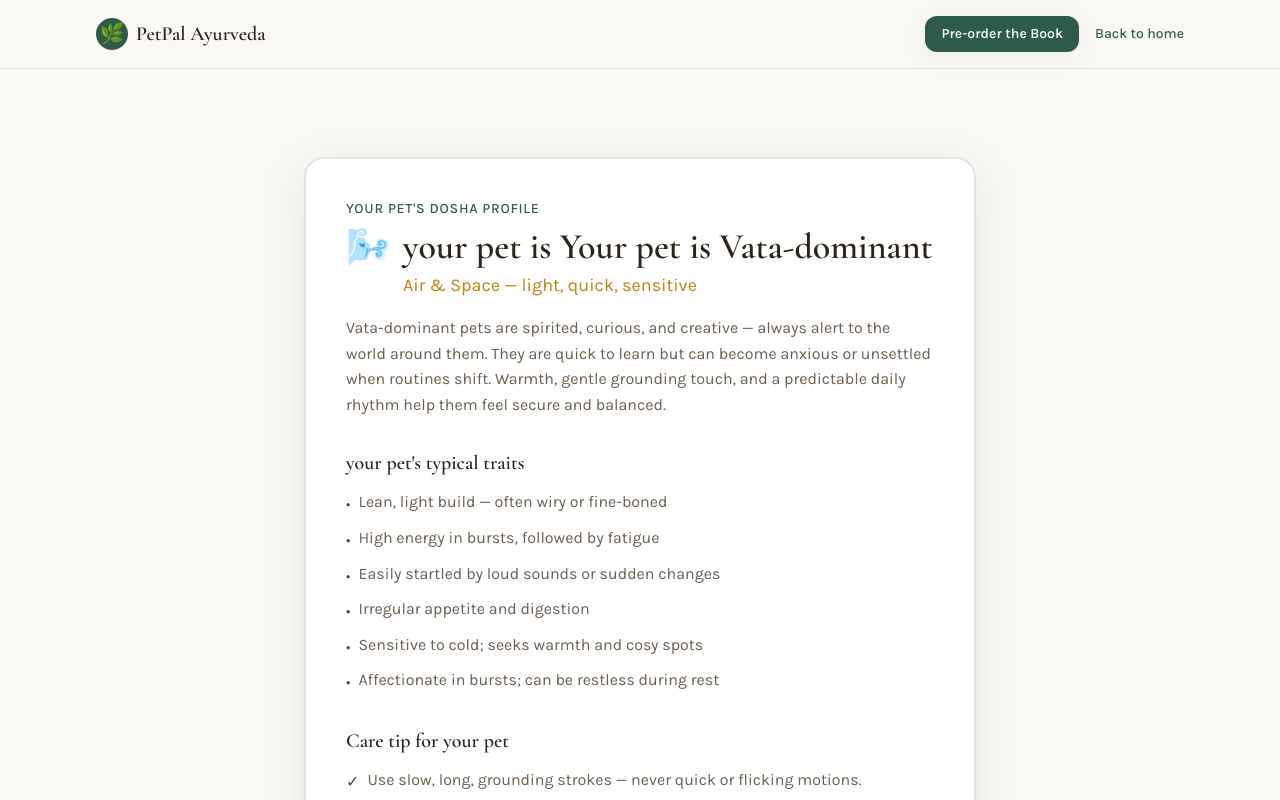
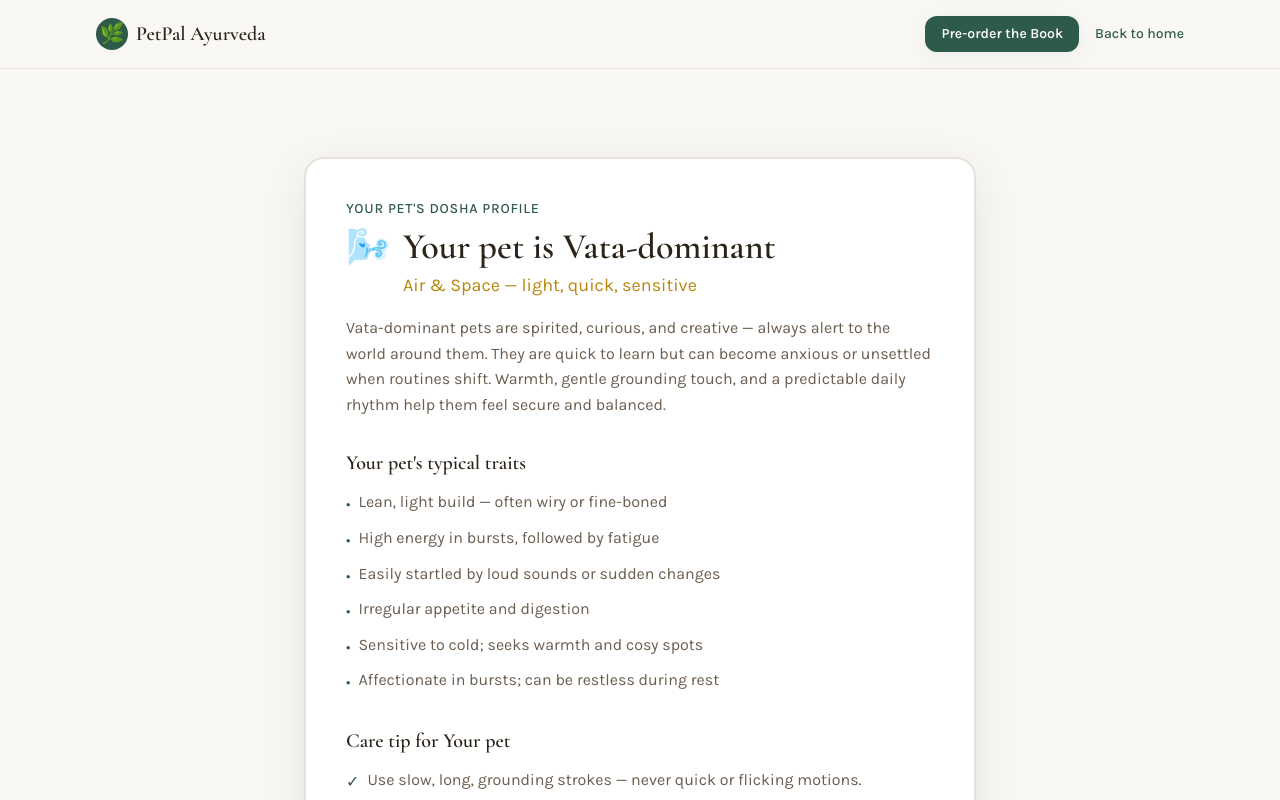
Before and after one commit to shaanmd/pet-pal-ayurveda, a Next.js app: page /quiz/result in a window 1280 px wide. Shown: the top 800 px of the page. Built offline with nearby package versions, Linux system fonts and the light colour scheme.

Commit message:
Fix result heading: "Piper is Kapha-dominant" instead of double prefix
Co-Authored-By: Claude Opus 4.6 (1M context) <noreply@anthropic.com>

```diff
--- a/src/app/quiz/result/page.tsx
+++ b/src/app/quiz/result/page.tsx
@@ -39,10 +39,12 @@ export default async function QuizResultPage({ searchParams }: Props) {
     d === "vata" || d === "pitta" || d === "kapha" ? d : "vata";
   const content = DOSHA_RESULTS[dosha];
 
-  const petName = params.pet || "your pet";
+  const petName = params.pet || "Your pet";
   const ownerName = params.owner || "";
   const species = params.species || "";
   const speciesLabel = SPECIES_LABELS[species] || "pet";
+  // content.title is e.g. "Your pet is Kapha-dominant" — extract just "Kapha-dominant"
+  const doshaLabel = content.title.replace(/^Your pet is /i, "");
 
   return (
     <>
@@ -90,7 +92,7 @@ export default async function QuizResultPage({ searchParams }: Props) {
             <span className="text-4xl" aria-hidden="true">{content.emoji}</span>
             <div>
               <h1 className="font-[family-name:var(--font-display)] text-3xl font-semibold text-[var(--foreground)] sm:text-4xl">
-                {petName} is {content.title}
+                {petName} is {doshaLabel}
               </h1>
               <p className="mt-1 text-lg text-[var(--accent)]">{content.subtitle}</p>
             </div>
```
